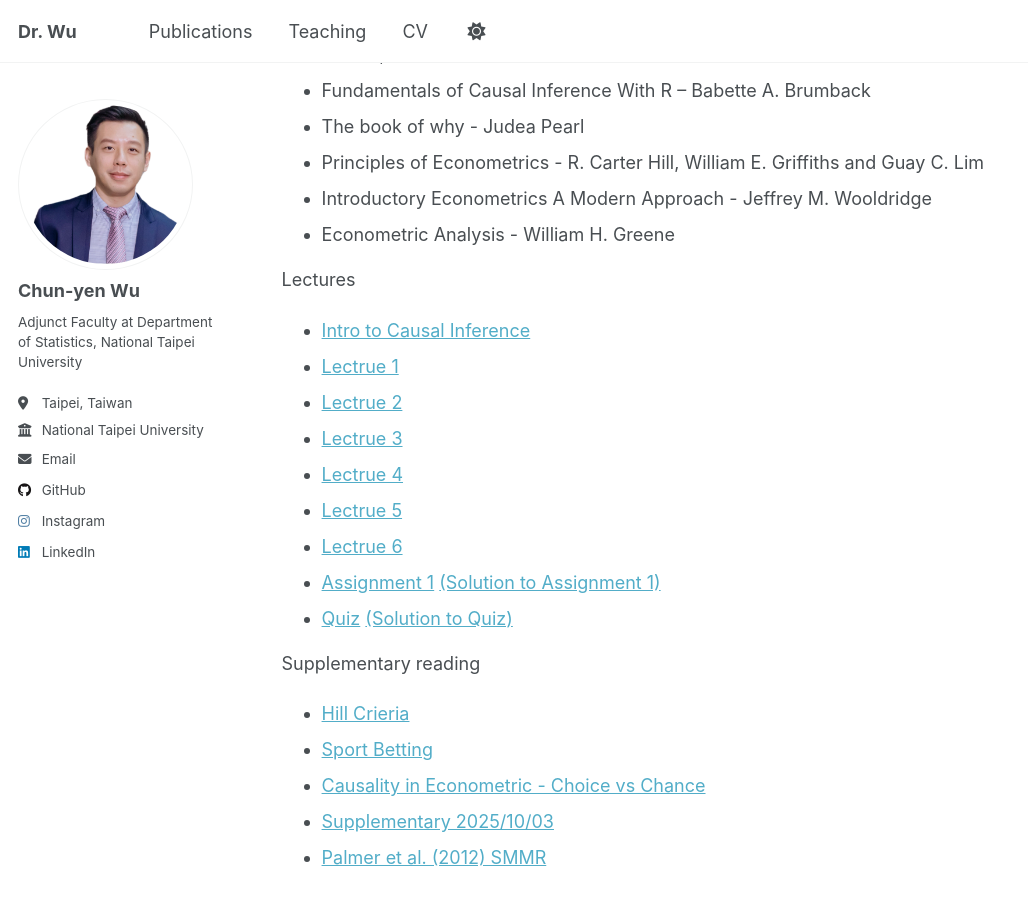
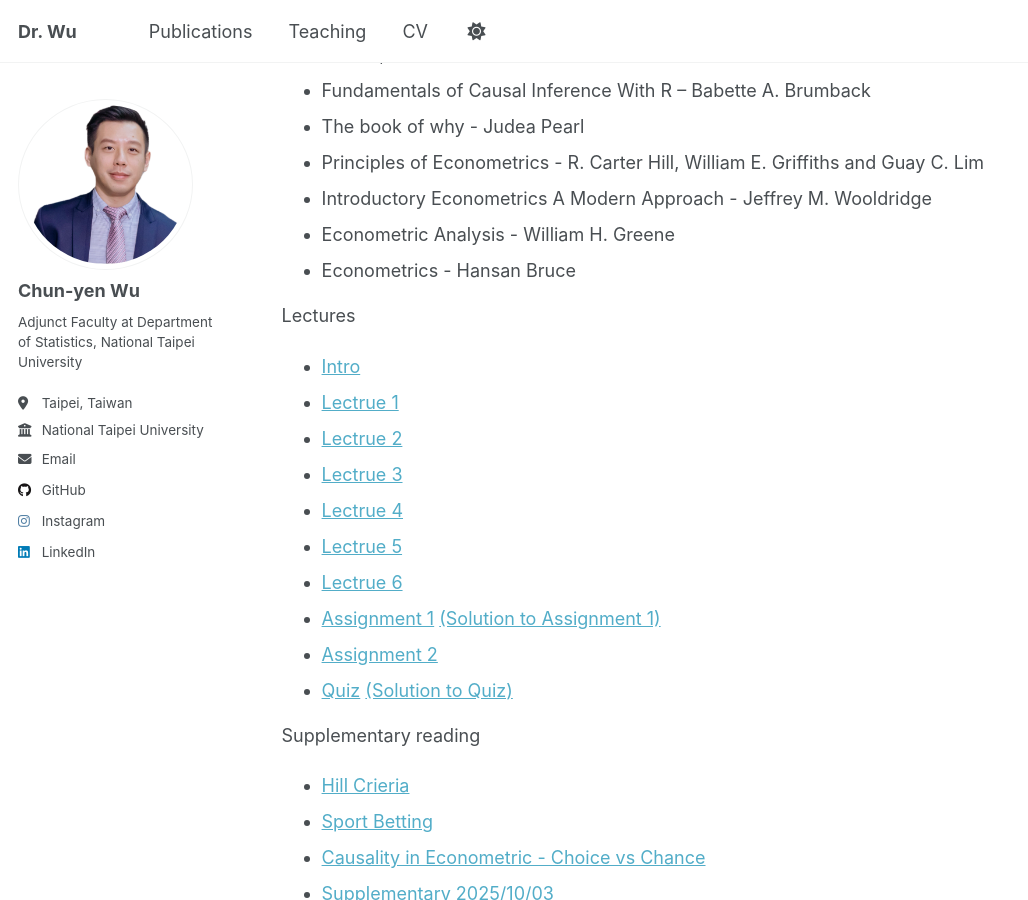
Before and after one commit to SashaWuNYCU/sashawunycu.github.io, a Jekyll site: the page built from _teaching/2025-1st-semester-teaching.md, in a window 1280 px wide and 900 px high, scrolled down 255 px. Shown: the whole window, without its empty margins (0-1028 px from the left). Built offline with Jekyll 4.4.1, drawn with Linux system fonts in a browser that asks for light colours; a script that is not in the unit is left out.

Commit message:
upload assignment 2 and add one more ref book ver 251111

```diff
--- a/_teaching/2025-1st-semester-teaching.md
+++ b/_teaching/2025-1st-semester-teaching.md
@@ -17,9 +17,10 @@ Reference
 * Principles of Econometrics - R. Carter Hill, William E. Griffiths and Guay C. Lim
 * Introductory Econometrics A Modern Approach - Jeffrey M. Wooldridge
 * Econometric Analysis - William H. Greene
+* Econometrics - Hansan Bruce
 
 Lectures
-- [Intro to Causal Inference](http://sashawunycu.github.io/files/U4370/IntroCausal.pdf)
+- [Intro](http://sashawunycu.github.io/files/U4370/IntroCausal.pdf)
 - [Lectrue 1](http://sashawunycu.github.io/files/U4370/Lec1.pdf)
 - [Lectrue 2](http://sashawunycu.github.io/files/U4370/Lec2.pdf)
 - [Lectrue 3](http://sashawunycu.github.io/files/U4370/Lec3.pdf)
@@ -28,6 +29,7 @@ Lectures
 - [Lectrue 6](http://sashawunycu.github.io/files/U4370/Lec6.pdf)
 - [Assignment 1](http://sashawunycu.github.io/files/U4370/U4370_HW1.pdf)
   [(Solution to Assignment 1)](http://sashawunycu.github.io/files/U4370/U4370_HW1_Sol.pdf)
+- [Assignment 2](http://sashawunycu.github.io/files/U4370/U4370_HW2.pdf)
 - [Quiz](http://sashawunycu.github.io/files/U4370/U4370_quiz.pdf)
   [(Solution to Quiz)](http://sashawunycu.github.io/files/U4370/U4370_quiz_sol.pdf)
 
```
Also changed, not shown: 1 other file.
